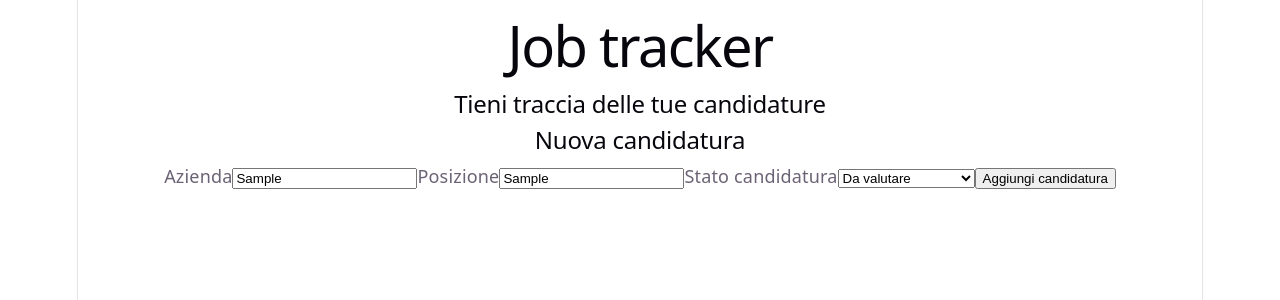
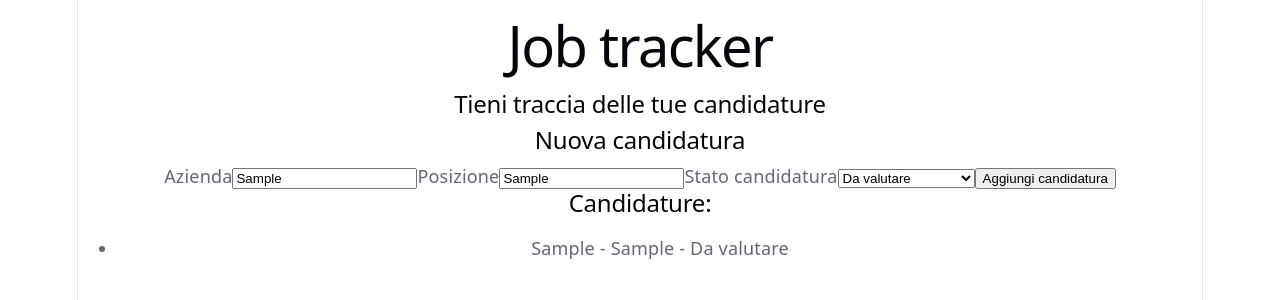
Before and after one commit to ClaudiaSgalippa/Job-Tracker, a React (Vite) app in the folder job-tracker/: page / in a window 1280 px wide. Both pictures are taken after typing "Sample", "Sample" into the empty fields and a click on the button "Aggiungi candidatura". Shown: the top 300 px of the page. Built offline with nearby package versions, Linux system fonts and the light colour scheme.

Commit message:
inserimento elenco application + settaggio candidature

```diff
--- a/job-tracker/src/components/ApplicationForm.jsx
+++ b/job-tracker/src/components/ApplicationForm.jsx
@@ -4,15 +4,23 @@ function ApplicationForm() {
     const [company, setCompany] = useState('')
     const [position, setPosition] = useState('')
     const [status, setStatus] = useState('Da valutare')
+    const [application, setApplication] = useState([])
 
     function handleSubmit(event) {
         event.preventDefault()
 
-        console.log(company, position, status)
+        const newApplication = {
+            company:company,
+            position:position,
+            status:status
+        }
+
+        setApplication([...application, newApplication])
     }
 
 
     return (
+        <>
             <form onSubmit={handleSubmit}>
                 <h2>Nuova candidatura</h2>
                 <label htmlFor='company'>Azienda</label>
@@ -43,6 +51,15 @@ function ApplicationForm() {
                 </select>
                 <button type='submit'>Aggiungi candidatura</button>
             </form>
+            <h2>Candidature:</h2>
+            <ul>
+                {application.map((application) =>(
+                    <li key={application.company + application.position}>
+                        {application.company} - {application.position} - {application.status}
+                    </li>
+                ))}
+            </ul>
+        </>
     )
 }
 
```
Lines whose indentation alone changed are shown as unchanged.
